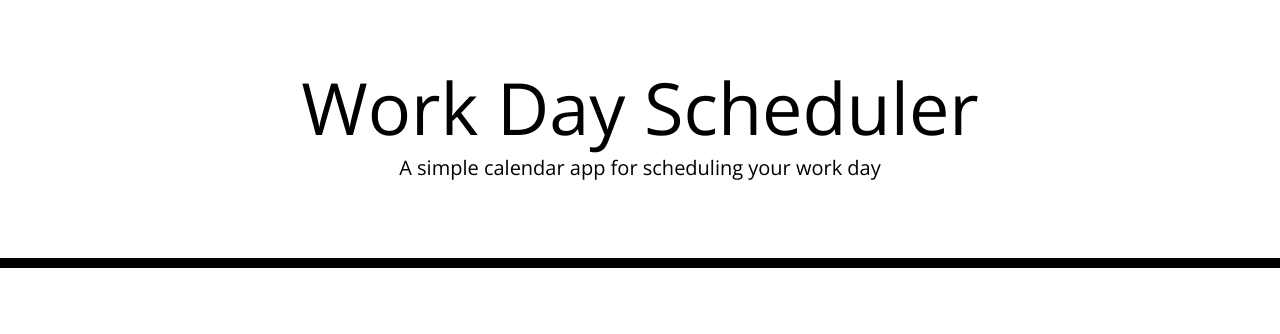
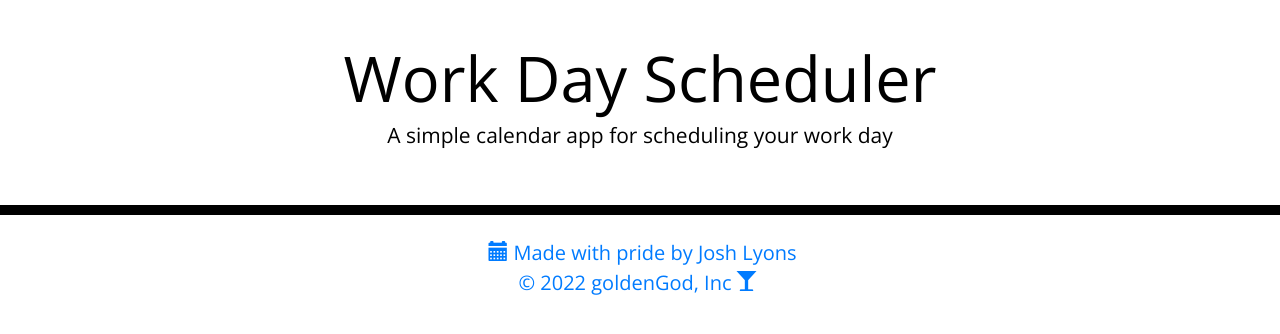
Before and after one commit to joshlyons225/lyons-workday-scheduler, a plain HTML site: page index.html in a window 1280 px wide. Drawn offline with nearby package versions, Linux system fonts and the light colour scheme; files that its build step writes are made by us from their sources.

Commit message:
updated html with sources and footer

```diff
--- a/index.html
+++ b/index.html
@@ -4,25 +4,16 @@
     <meta charset="UTF-8" />
     <meta name="viewport" content="width=device-width, initial-scale=1.0" />
     <meta http-equiv="X-UA-Compatible" content="ie=edge" />
-    <link
-      rel="stylesheet"
-      href="https://stackpath.bootstrapcdn.com/bootstrap/4.3.1/css/bootstrap.min.css"
-    />
-    <link
-      rel="stylesheet"
-      href="https://use.fontawesome.com/releases/v5.8.1/css/all.css"
-      integrity="sha384-50oBUHEmvpQ+1lW4y57PTFmhCaXp0ML5d60M1M7uH2+nqUivzIebhndOJK28anvf"
-      crossorigin="anonymous"
-    />
-    <link
-      href="https://fonts.googleapis.com/css?family=Open+Sans&display=swap"
-      rel="stylesheet"
-    />
-    <link rel="stylesheet" href="style.css" />
+    <link rel="stylesheet" href="https://maxcdn.bootstrapcdn.com/bootstrap/3.3.7/css/bootstrap.min.css">
+    <link rel="stylesheet" href="https://stackpath.bootstrapcdn.com/bootstrap/4.3.1/css/bootstrap.min.css" />
+    <link rel="stylesheet" href="https://use.fontawesome.com/releases/v5.8.1/css/all.css" integrity="sha384-50oBUHEmvpQ+1lW4y57PTFmhCaXp0ML5d60M1M7uH2+nqUivzIebhndOJK28anvf" crossorigin="anonymous" />
+    <link rel="stylesheet" href="https://fonts.googleapis.com/css?family=Open+Sans&display=swap" />
+    <link rel="stylesheet" href="./assets/css/style.css" />
     <title>Work Day Scheduler</title>
   </head>
 
   <body>
+    <!-- Header -->
     <header class="jumbotron">
       <h1 class="display-3">Work Day Scheduler</h1>
       <p class="lead">A simple calendar app for scheduling your work day</p>
@@ -32,7 +23,16 @@
       <!-- Timeblocks go here -->
     </div>
 
+    <!-- Footer -->
+    <footer class="bg-transparent mt-auto">
+      <h2 class="text-bold text-center text-primary"><i class="glyphicon p-2">&#xe109;</i>Made with pride by Josh Lyons
+          <br>
+          &copy 2022 goldenGod, Inc<i class="glyphicon p-2">&#xe001;</i></h2>
+    </footer>
+
+    <!-- Script sources -->
     <script src="https://code.jquery.com/jquery-3.4.1.min.js"></script>
     <script src="https://cdnjs.cloudflare.com/ajax/libs/moment.js/2.24.0/moment.min.js"></script>
+    <script src="./assets/js/script.js"></script>
   </body>
 </html>
```
